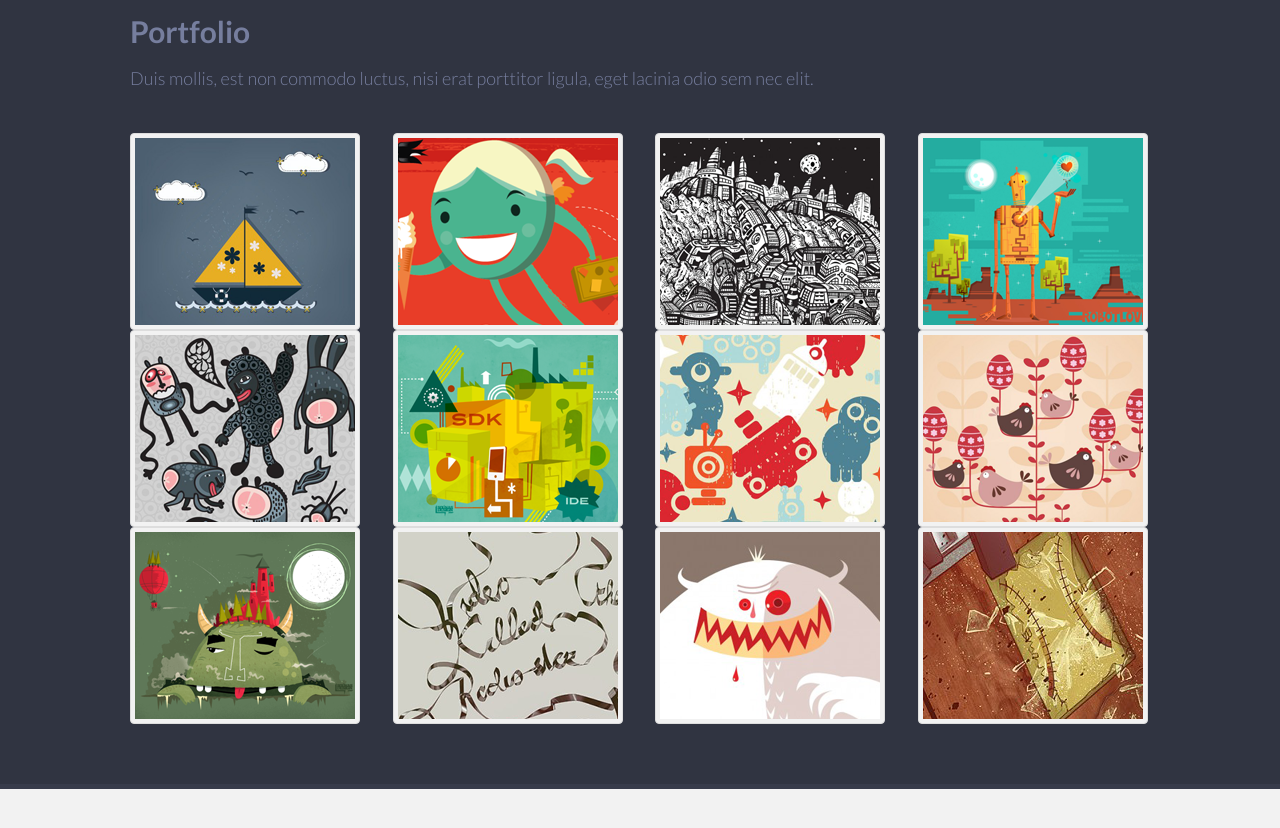
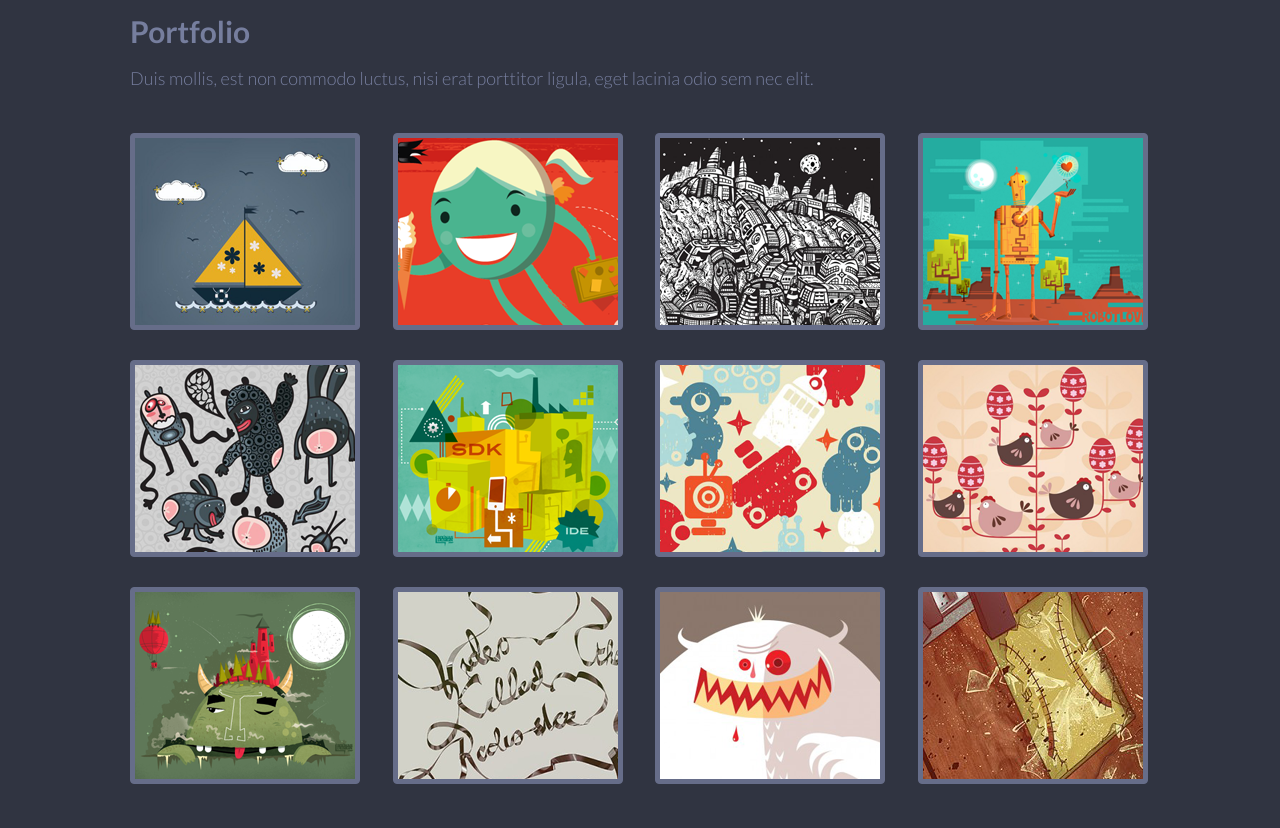
Before and after one commit to egurtovenko/Singolo, a website: page index.html in a window 1280 px wide. Shown: the part 1320-2148 px from the top of the page. Before the commit the page ends 2109 px from the top, so only its background shows below. Drawn offline with Linux system fonts and the light colour scheme; files whose address does not match are found by name.

Commit message:
scaffolding

```diff
--- a/index.html
+++ b/index.html
@@ -132,18 +132,18 @@
 	</div>
 	<div class="container">
 		<div class="row">
-			<div class="col-md-3"><img src="img/project1.png" alt="" class="img-thumbnail"></div>
-			<div class="col-md-3"><img src="img/project2.png" alt="" class="img-thumbnail"></div>
-			<div class="col-md-3"><img src="img/project3.png" alt="" class="img-thumbnail"></div>
-			<div class="col-md-3"><img src="img/project4.png" alt="" class="img-thumbnail"></div>
-			<div class="col-md-3"><img src="img/project5.png" alt="" class="img-thumbnail"></div>
-			<div class="col-md-3"><img src="img/project6.png" alt="" class="img-thumbnail"></div>
-			<div class="col-md-3"><img src="img/project7.png" alt="" class="img-thumbnail"></div>
-			<div class="col-md-3"><img src="img/project8.png" alt="" class="img-thumbnail"></div>
-			<div class="col-md-3"><img src="img/project9.png" alt="" class="img-thumbnail"></div>
-			<div class="col-md-3"><img src="img/project10.png" alt="" class="img-thumbnail"></div>
-			<div class="col-md-3"><img src="img/project11.png" alt="" class="img-thumbnail"></div>
-			<div class="col-md-3"><img src="img/project12.png" alt="" class="img-thumbnail"></div>
+			<div class="col-md-3 pb"><img src="img/project1.png" alt="" class="img-thumbnail"></div>
+			<div class="col-md-3 pb"><img src="img/project2.png" alt="" class="img-thumbnail"></div>
+			<div class="col-md-3 pb"><img src="img/project3.png" alt="" class="img-thumbnail"></div>
+			<div class="col-md-3 pb"><img src="img/project4.png" alt="" class="img-thumbnail"></div>
+			<div class="col-md-3 pb"><img src="img/project5.png" alt="" class="img-thumbnail"></div>
+			<div class="col-md-3 pb"><img src="img/project6.png" alt="" class="img-thumbnail"></div>
+			<div class="col-md-3 pb"><img src="img/project7.png" alt="" class="img-thumbnail"></div>
+			<div class="col-md-3 pb"><img src="img/project8.png" alt="" class="img-thumbnail"></div>
+			<div class="col-md-3 pb"><img src="img/project9.png" alt="" class="img-thumbnail"></div>
+			<div class="col-md-3 pb"><img src="img/project10.png" alt="" class="img-thumbnail"></div>
+			<div class="col-md-3 pb"><img src="img/project11.png" alt="" class="img-thumbnail"></div>
+			<div class="col-md-3 pb"><img src="img/project12.png" alt="" class="img-thumbnail"></div>
 		</div>
 	</div>
 </div>
--- /dev/null
+++ b/scss/_scaffolding.scss
@@ -0,0 +1,11 @@
+$thumb-bg: #666d89;
+$thumb-border-color: $thumb-bg;
+$thumb-padding-bottom: 30px;
+
+.img-thumbnail {
+	background-color: $thumb-bg;
+	border: 1px solid $thumb-border-color;
+}
+.pb {
+	padding-bottom: $thumb-padding-bottom;
+}
--- a/scss/all.scss
+++ b/scss/all.scss
@@ -61,3 +61,4 @@
 @import "_carousel.scss";
 @import "_features.scss";
 @import "_navbar.scss";
+@import "_scaffolding.scss";
```
Also changed, not shown: css/all.css.
